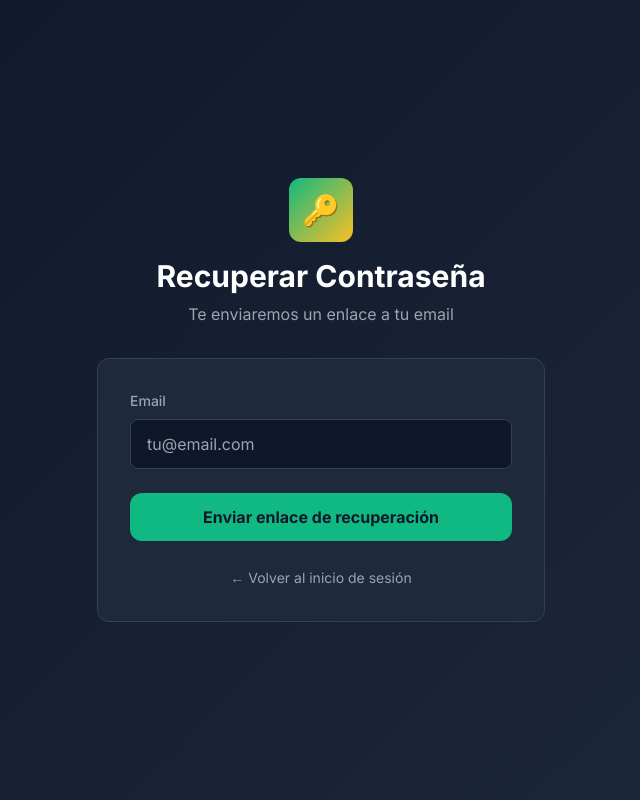
After one commit to AlbertoMartinMate/La-Pecera-Padel-Hub, a Flask app: page /recuperar_password in a window 1280 px wide. The commit adds this page. Shown: the whole page, without its empty margins (319-959 px from the left). Run offline with Flask 3, Linux system fonts and the light colour scheme; some libraries are stand-ins or nearby versions.

Commit message:
Recuperar contraseña con SendGrid

```diff
--- a/app.py
+++ b/app.py
@@ -5,6 +5,9 @@ from datetime import datetime
 import os
 import cloudinary
 import cloudinary.uploader
+from sendgrid import SendGridAPIClient
+from sendgrid.mail import Mail
+import secrets
 
 app = Flask(__name__)
 
@@ -48,6 +51,7 @@ class Usuario(db.Model):
     disponibilidad_semana = db.Column(db.String(20), nullable=True)
     disponibilidad_horaria = db.Column(db.String(50), nullable=True)
     acepta_notificaciones = db.Column(db.Boolean, default=False)
+    reset_token = db.Column(db.String(100), nullable=True)
 
     def set_password(self, password):
         self.password_hash = generate_password_hash(password)
@@ -747,6 +751,72 @@ def cambiar_password():
     flash('Contraseña cambiada correctamente', 'success')
     return redirect(url_for('perfil'))
 
+
+@app.route('/recuperar_password', methods=['GET', 'POST'])
+def recuperar_password():
+    if request.method == 'POST':
+        email = request.form.get('email')
+        usuario = Usuario.query.filter_by(email=email).first()
+        if usuario:
+            token = secrets.token_urlsafe(32)
+            usuario.reset_token = token
+            db.session.commit()
+            app_url = os.environ.get('APP_URL', 'http://localhost:5001')
+            enlace = f"{app_url}/reset_password/{token}"
+            mensaje = Mail(
+                from_email=os.environ.get('SENDGRID_FROM_EMAIL'),
+                to_emails=email,
+                subject='Recuperar contraseña - La Pecera Padel Hub',
+                html_content=f'''
+                <div style="font-family: Arial, sans-serif; max-width: 500px; margin: auto;">
+                    <h2 style="color: #10b981;">🎾 La Pecera Padel Hub</h2>
+                    <p>Hola <strong>{usuario.nombre}</strong>,</p>
+                    <p>Recibimos una solicitud para restablecer tu contraseña.</p>
+                    <p>
+                        <a href="{enlace}" style="background:#10b981;color:white;padding:12px 24px;
+                        border-radius:8px;text-decoration:none;font-weight:bold;">
+                            Restablecer contraseña
+                        </a>
+                    </p>
+                    <p style="color:#999;font-size:12px;">
+                        Este enlace expira en 1 hora. Si no solicitaste esto, ignora este email.
+                    </p>
+                </div>
+                '''
+            )
+            try:
+                sg = SendGridAPIClient(os.environ.get('SENDGRID_API_KEY'))
+                sg.send(mensaje)
+            except Exception as e:
+                print(f"Error SendGrid: {e}")
+        flash('Si el email existe, recibirás un enlace en breve', 'success')
+        return redirect(url_for('login'))
+    return render_template('recuperar_password.html')
+
+
+@app.route('/reset_password/<token>', methods=['GET', 'POST'])
+def reset_password(token):
+    usuario = Usuario.query.filter_by(reset_token=token).first()
+    if not usuario:
+        flash('Enlace inválido o expirado', 'error')
+        return redirect(url_for('login'))
+    if request.method == 'POST':
+        password_nueva = request.form.get('password_nueva')
+        password_confirmar = request.form.get('password_confirmar')
+        if password_nueva != password_confirmar:
+            flash('Las contraseñas no coinciden', 'error')
+            return redirect(url_for('reset_password', token=token))
+        if len(password_nueva) < 6:
+            flash('La contraseña debe tener al menos 6 caracteres', 'error')
+            return redirect(url_for('reset_password', token=token))
+        usuario.set_password(password_nueva)
+        usuario.reset_token = None
+        db.session.commit()
+        flash('Contraseña cambiada correctamente, ya puedes iniciar sesión', 'success')
+        return redirect(url_for('login'))
+    return render_template('reset_password.html')
+
+
 # ── INICIALIZACIÓN Y MIGRACIONES ─────────────────────────────────────────────
 
 with app.app_context():
@@ -801,7 +871,12 @@ with app.app_context():
                 conn.execute(text('ALTER TABLE usuario ADD COLUMN acepta_notificaciones BOOLEAN DEFAULT FALSE'))
                 conn.commit()
 
+            if 'reset_token' not in columns:
+                conn.execute(text('ALTER TABLE usuario ADD COLUMN reset_token VARCHAR(100)'))
+                conn.commit()
+
         print("✅ Migración de Usuario completada")
+
     except Exception as e:
         print(f"Migración Usuario: {e}")
 
--- a/requirements.txt
+++ b/requirements.txt
@@ -4,3 +4,4 @@ Werkzeug==3.0.1
 psycopg2-binary==2.9.9
 gunicorn==21.2.0
 cloudinary
+sendgrid
--- /dev/null
+++ b/templates/recuperar_password.html
@@ -0,0 +1,37 @@
+{% extends "base.html" %}
+
+{% block title %}Recuperar Contraseña - La Pecera Padel Hub{% endblock %}
+
+{% block content %}
+<div class="min-h-screen flex items-center justify-center px-4">
+    <div class="w-full max-w-md">
+        <div class="text-center mb-8">
+            <div class="w-16 h-16 bg-gradient-to-br from-secondary to-accent rounded-xl flex items-center justify-center mx-auto mb-4">
+                <span class="text-3xl">🔑</span>
+            </div>
+            <h1 class="text-3xl font-bold text-white mb-2">Recuperar Contraseña</h1>
+            <p class="text-gray-400">Te enviaremos un enlace a tu email</p>
+        </div>
+
+        <div class="bg-dark-card border border-dark-border rounded-xl p-8">
+            <form method="POST">
+                <div class="mb-6">
+                    <label class="block text-sm font-medium text-gray-400 mb-2">Email</label>
+                    <input type="email" name="email" required
+                        class="w-full bg-dark-bg border border-dark-border rounded-lg px-4 py-3 text-white focus:border-secondary focus:outline-none"
+                        placeholder="tu@email.com">
+                </div>
+                <button type="submit"
+                    class="w-full bg-secondary hover:bg-secondary/80 text-dark-bg font-bold py-3 rounded-xl transition">
+                    Enviar enlace de recuperación
+                </button>
+            </form>
+            <div class="text-center mt-6">
+                <a href="{{ url_for('login') }}" class="text-gray-400 hover:text-secondary text-sm transition">
+                    ← Volver al inicio de sesión
+                </a>
+            </div>
+        </div>
+    </div>
+</div>
+{% endblock %}
```
Also changed, not shown: templates/login.html (+15 -28 lines), templates/reset_password.html (added, +40 -0 lines).
